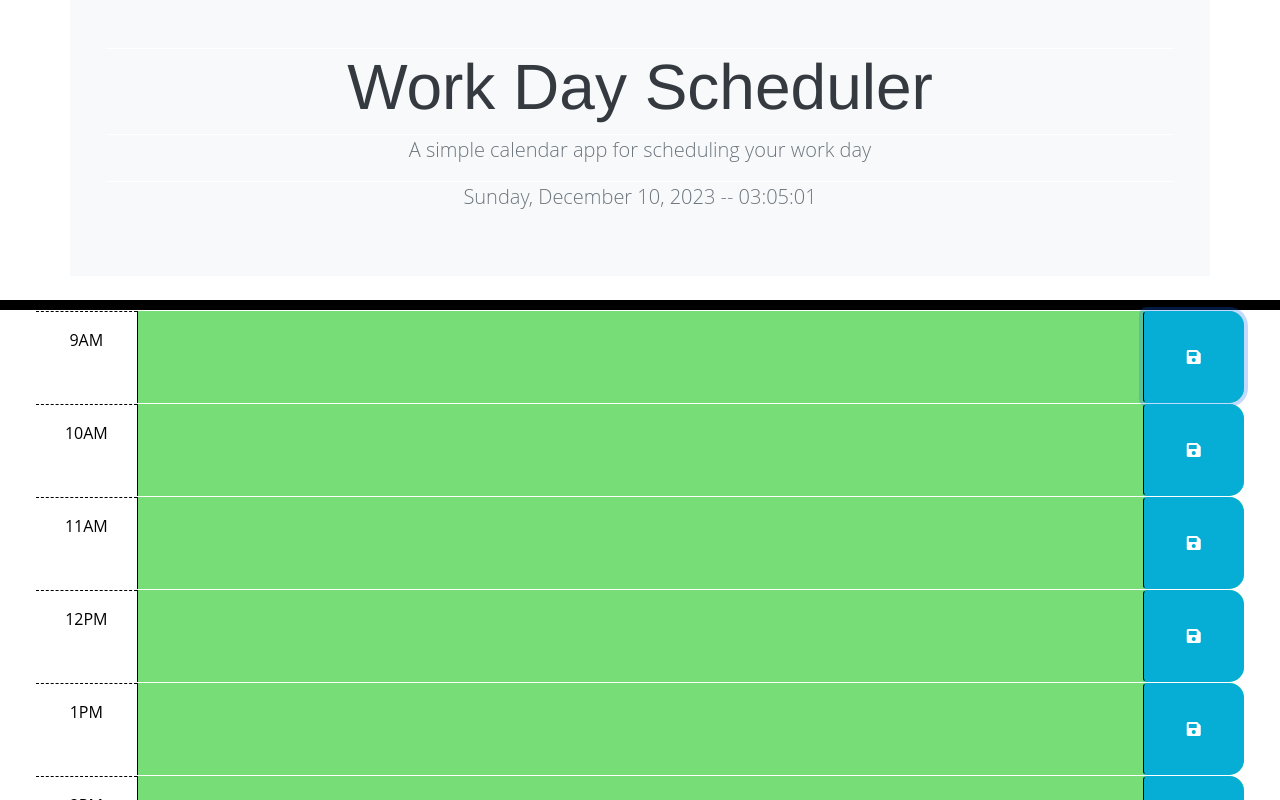
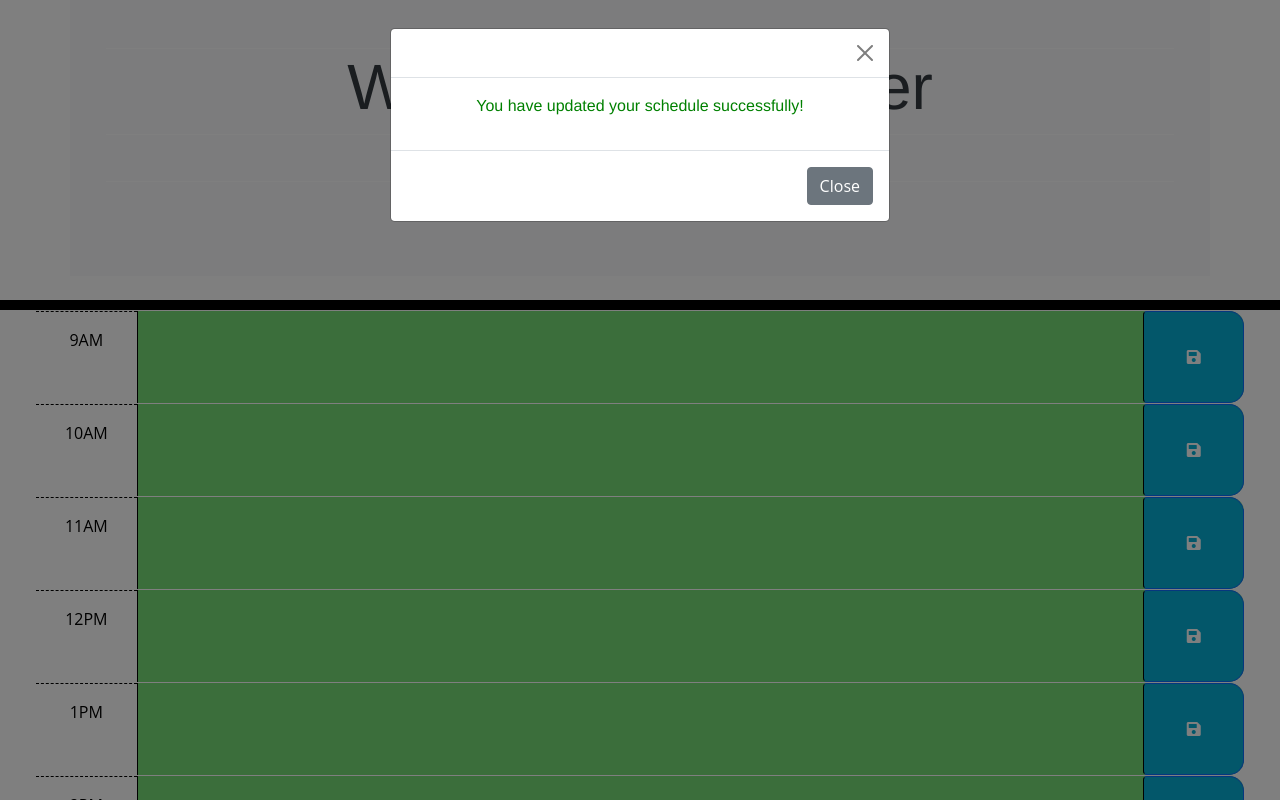
Before and after one commit to Jason897571/raccoon-time-manager, a plain HTML site: page index.html in a window 1280 px wide. Both pictures are taken after a click on the button 1193 px from the left and 356 px from the top of the page. Shown: the top 800 px of the page. Drawn offline with nearby package versions, Linux system fonts and the light colour scheme.

Commit message:
add confirming pop-up window

```diff
--- a/Assets/script.js
+++ b/Assets/script.js
@@ -16,7 +16,7 @@ create_blocks = function(hour){
 
   let time_block = $("<div>")
   time_block.attr("id",`hour-${hour}`)
-  time_block.addClass('row time-block'); // may add past present future
+  time_block.addClass('row time-block');
   block_container.append(time_block);
 
 
@@ -32,7 +32,11 @@ create_blocks = function(hour){
   time_block.append(text_element);
 
   let save_button = $("<button>");
-  save_button.addClass('btn saveBtn col-2 col-md-1');
+  save_button.attr("type","button")
+  save_button.addClass('btn saveBtn col-2 col-md-1 btn-primary');
+  save_button.attr("data-bs-toggle","modal")
+  save_button.attr("data-bs-target","#exampleModal")
+
   save_button.attr("aria-label","save")
   time_block.append(save_button);
 
@@ -62,6 +66,8 @@ $(function () {
       // get data from input text and hour id
       let input_text = $(target_element).prev().val();
       let parent_hour_id = $(target_element).parent().attr('id');
+      let hour_element_text = $(target_element).prev().prev().text();
+      let pop_up_element = $("#pop-up")
 
       //get local data
       let save_data = [];
@@ -79,12 +85,29 @@ $(function () {
       // if new data is not in local data
       if(data_index === -1){
         save_data.push(new_data);
+
       }
       else{
         save_data[data_index] = new_data;
+
       }
 
+      // update pop-up to confirm updates
+      if(new_data.description.trim() === ""){
+        pop_up_element.text(`You input nothing or your schedule has been removed from ${hour_element_text} today`)
+
+      }
+      else{
+        pop_up_element.text(`${input_text} has been added to ${hour_element_text} today`)
+      }
+
+
+      // save to localstorage
       localStorage.setItem("data", JSON.stringify(save_data));
+
+
+
+
     }
   });
 
--- a/Assets/style.css
+++ b/Assets/style.css
@@ -88,6 +88,16 @@ textarea {
 
 }
 
+.pop-up-title{
+  color:green;
+  font-family: 'Helvetica', sans-serif;
+  text-align: center;
+}
+#pop-up{
+  text-align: center;
+  text-wrap:balance;
+}
+
 footer{
 
   left: 0;
--- a/index.html
+++ b/index.html
@@ -38,7 +38,25 @@
     </footer>
 
 
+    <!-- Modal -->
+    <div class="modal fade" id="exampleModal" tabindex="-1" aria-labelledby="exampleModalLabel" aria-hidden="true">
+      <div class="modal-dialog">
+        <div class="modal-content">
+          <div class="modal-header">
+            <button type="button" class="btn-close" data-bs-dismiss="modal" aria-label="Close"></button>
+          </div>
+          <div class="modal-body">
+            <p class="pop-up-title">You have updated your schedule successfully!</p>
+            <p id="pop-up"></p>
+          </div>
+          <div class="modal-footer">
+            <button type="button" class="btn btn-secondary" data-bs-dismiss="modal">Close</button>
+          </div>
+        </div>
+      </div>
+    </div>
 
+    <script src="https://cdn.jsdelivr.net/npm/bootstrap@5.1.3/dist/js/bootstrap.bundle.min.js"></script>
     <script src="https://cdnjs.cloudflare.com/ajax/libs/jquery/3.2.1/jquery.min.js"></script>
     <script src="https://cdn.jsdelivr.net/npm/dayjs@1.11.3/dayjs.min.js"
     integrity="sha256-iu/zLUB+QgISXBLCW/mcDi/rnf4m4uEDO0wauy76x7U="
```
